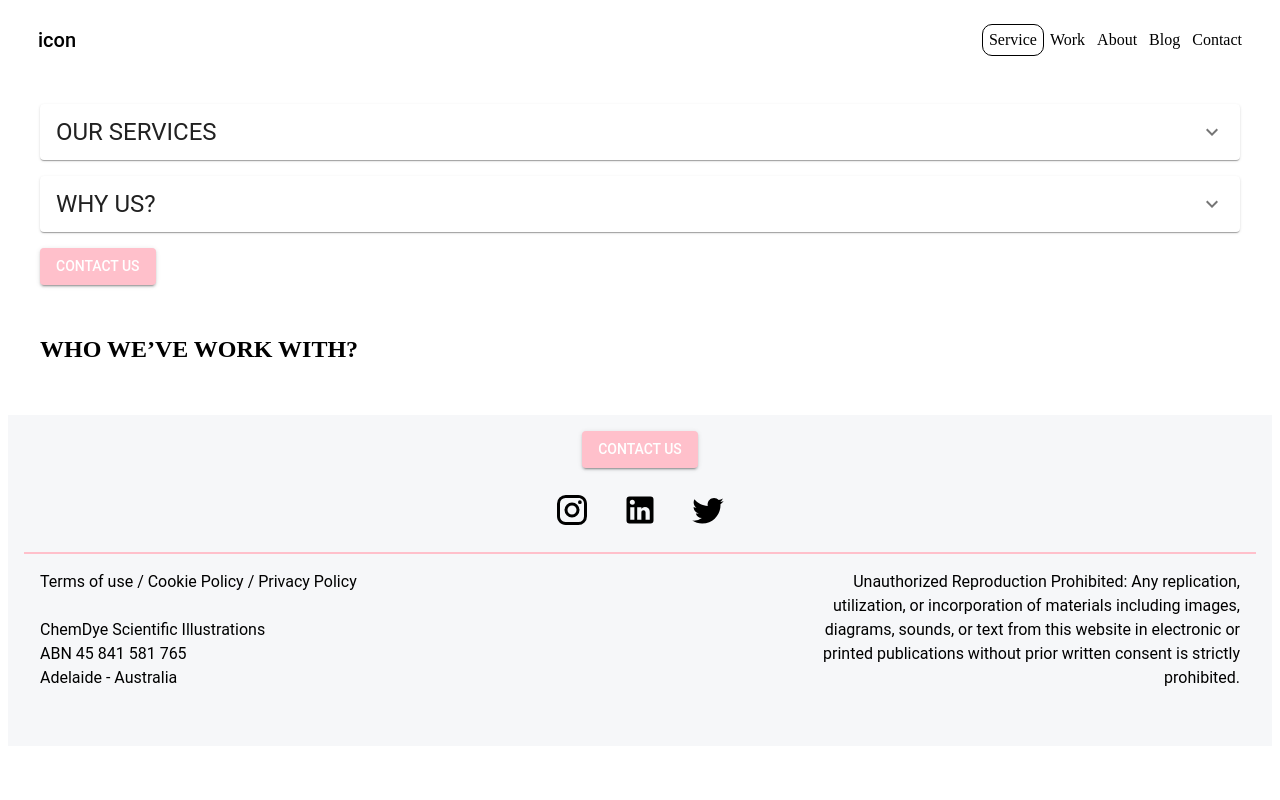
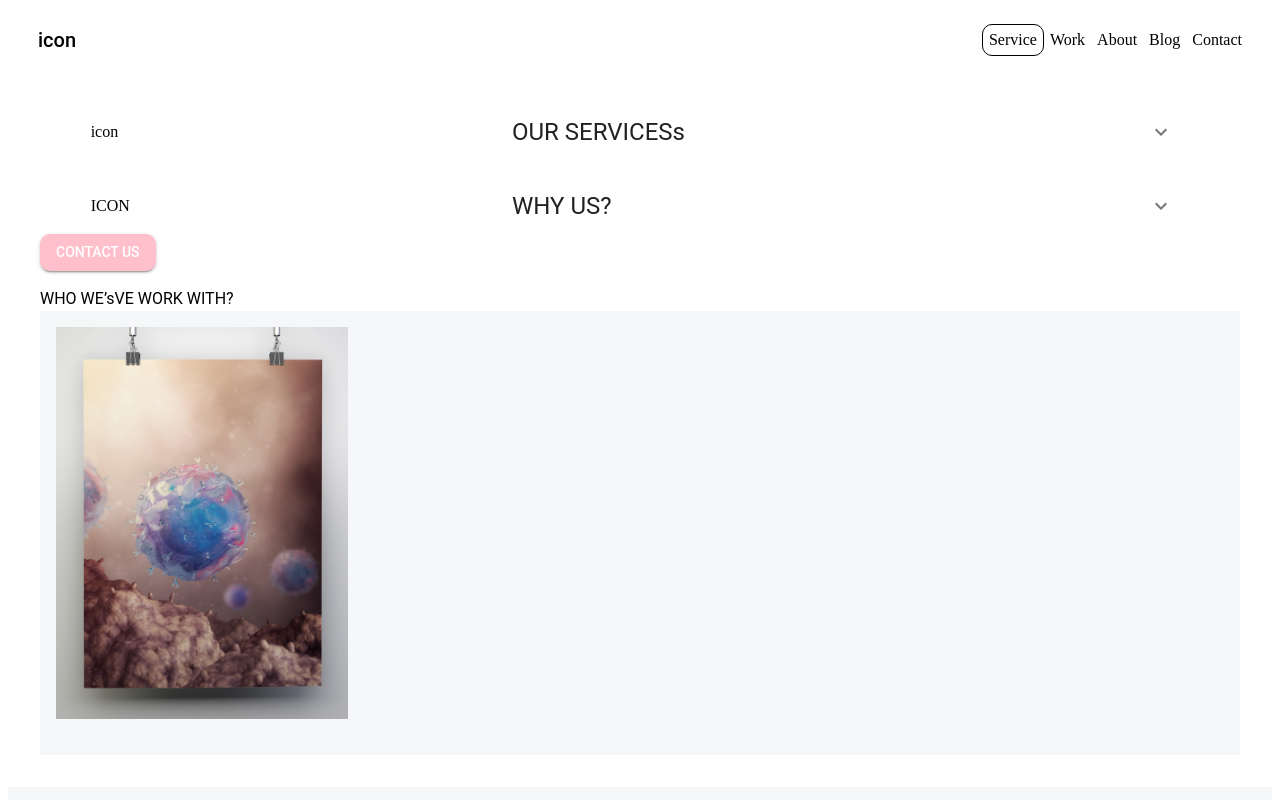
Before and after one commit to Anieto86/chem-dye-2023, a React (Vite) app: page /services in a window 1280 px wide. Shown: the top 800 px of the page. Built offline with nearby package versions, Linux system fonts and the light colour scheme.

Commit message:
contactbtn

```diff
--- a/src/assets/theme/createDefaultTheme.ts
+++ b/src/assets/theme/createDefaultTheme.ts
@@ -6,7 +6,6 @@ export const createDefaultTheme = () => {
   const typography = createTypography();
   const palette = createPalette();
 
-  console.log(palette);
   return createTheme({
     typography,
     palette,
--- a/src/components/Services.jsx
+++ b/src/components/Services.jsx
@@ -1,42 +1,62 @@
 import {
-  Button,
   Grid,
   Typography,
   Accordion,
   AccordionSummary,
   AccordionDetails,
+  Divider,
 } from '@mui/material';
 import ExpandMoreIcon from '@mui/icons-material/ExpandMore';
+import { Companies } from './common/layouts/companies';
+import { ContactBtn } from './common/layouts/ContactBtn';
 
 export const Services = () => {
   return (
-    <Grid container spacing={2} columns={16}>
-      <Grid item xs={16}>
-        <Accordion>
+    <Grid>
+      <Grid
+        container
+        direction="row"
+        justifyContent="center"
+        alignItems="center"
+        spacing={2}
+      >
+        <Grid item xs={4}>
+          icon
+        </Grid>
+        <Grid item xs={7}>
+          <Accordion sx={{ boxShadow: 'none', border: 'none' }}>
             <AccordionSummary
               expandIcon={<ExpandMoreIcon />}
               aria-controls="panel1a-content"
               id="panel1a-header"
             >
-            <Typography variant="h5">OUR SERVICES</Typography>
+              <Typography variant="h5">OUR SERVICESs</Typography>
             </AccordionSummary>
+            <Divider sx={{ backgroundColor: 'pink' }} />
             <AccordionDetails>
-            <Grid item>ICON </Grid>
-
-            <Grid item>
               <Typography>
                 Our speciality is creating medical content for a wide variety of
                 packages. As key stakeholders of the project, our number one
                 priority is to work closely with you to create your science
                 story
               </Typography>
-            </Grid>
             </AccordionDetails>
           </Accordion>
         </Grid>
-
-      <Grid item xs={16}>
-        <Accordion>
+      </Grid>
+      <br />
+      <Grid
+        container
+        direction="row"
+        justifyContent="center"
+        alignItems="center"
+        spacing={2}
+      >
+        <Grid item xs={4}>
+          ICON
+        </Grid>
+        <Grid item xs={7}>
+          <Accordion sx={{ boxShadow: 'none', border: 'none' }}>
             <AccordionSummary
               expandIcon={<ExpandMoreIcon />}
               aria-controls="panel1a-content"
@@ -44,12 +64,8 @@ export const Services = () => {
             >
               <Typography variant="h5">WHY US?</Typography>
             </AccordionSummary>
+            <Divider sx={{ backgroundColor: 'pink' }} />
             <AccordionDetails>
-            <Grid item xs={4}>
-              ICON{' '}
-            </Grid>
-
-            <Grid item xs={8}>
               <Typography>
                 As scientists turned artists, we bring a unique blend of
                 expertise and years of experience serving academia, biotech, and
@@ -57,27 +73,15 @@ export const Services = () => {
                 critical thinking and creativity to tackle your communication
                 challenges.
               </Typography>
-            </Grid>
             </AccordionDetails>
           </Accordion>
         </Grid>
-
-      <Grid item xs={16}>
-        <Button
-          variant="contained"
-          sx={{
-            backgroundColor: 'pink',
-            color: 'white',
-            marginBottom: 2,
-          }}
-        >
-          Contact Us
-        </Button>
       </Grid>
 
       <Grid item xs={16}>
-        <h2>WHO WE’VE WORK WITH?</h2>
+        <ContactBtn title="Contact Us" />
       </Grid>
+      <Companies />
     </Grid>
   );
 };
--- a/src/components/Work.jsx
+++ b/src/components/Work.jsx
@@ -1,5 +1,5 @@
 import Masonry from '@mui/lab/Masonry';
-import { Button, Grid, Box } from '@mui/material';
+import { Box, Button, Grid } from '@mui/material';
 import image1 from '../assets/img/1.jpg';
 import image10 from '../assets/img/10.jpg';
 import image11 from '../assets/img/11.jpg';
--- /dev/null
+++ b/src/components/common/layouts/Companies.jsx
@@ -0,0 +1,30 @@
+import { Box, Typography, Grid } from '@mui/material';
+import image1 from '../../../assets/img/1.jpg';
+
+export const Companies = () => {
+  return (
+    <>
+      <Typography>WHO WE’sVE WORK WITH?</Typography>
+      <Box
+        sx={{
+          backgroundColor: '#F6F7F9',
+          padding: 2,
+          display: 'flex',
+          flexDirection: 'column',
+          alignItems: 'center',
+        }}
+      >
+        <Grid container spacing={2} justifyContent="center">
+          <Grid item>
+            <img
+              src={image1}
+              alt="Image 1"
+              style={{ width: '25%', height: 'auto' }}
+            />
+          </Grid>
+          <Grid item></Grid>
+        </Grid>
+      </Box>
+    </>
+  );
+};
--- /dev/null
+++ b/src/components/common/layouts/ContactBtn.jsx
@@ -0,0 +1,17 @@
+import { Button } from '@mui/material';
+
+export const ContactBtn = ({ title }) => {
+  return (
+    <Button
+      variant="contained"
+      sx={{
+        backgroundColor: 'pink',
+        color: 'white',
+        marginBottom: 2,
+        borderRadius: '10px',
+      }}
+    >
+      {title}
+    </Button>
+  );
+};
--- a/src/components/common/layouts/Footer.jsx
+++ b/src/components/common/layouts/Footer.jsx
@@ -1,7 +1,8 @@
-import { Box, Button, Grid, IconButton, Typography } from '@mui/material';
+import { Box, Grid, IconButton, Typography } from '@mui/material';
 import InstagramIcon from '@mui/icons-material/Instagram';
 import LinkedInIcon from '@mui/icons-material/LinkedIn';
 import TwitterIcon from '@mui/icons-material/Twitter';
+import { ContactBtn } from './ContactBtn';
 
 export const Footer = () => {
   return (
@@ -14,16 +15,7 @@ export const Footer = () => {
         alignItems: 'center',
       }}
     >
-      <Button
-        variant="contained"
-        sx={{
-          backgroundColor: 'pink',
-          color: 'white',
-          marginBottom: 2,
-        }}
-      >
-        Contact Us
-      </Button>
+      <ContactBtn title="Contact Us" />
       <Box
         sx={{
           display: 'flex',
```
Lines whose indentation alone changed are shown as unchanged.
